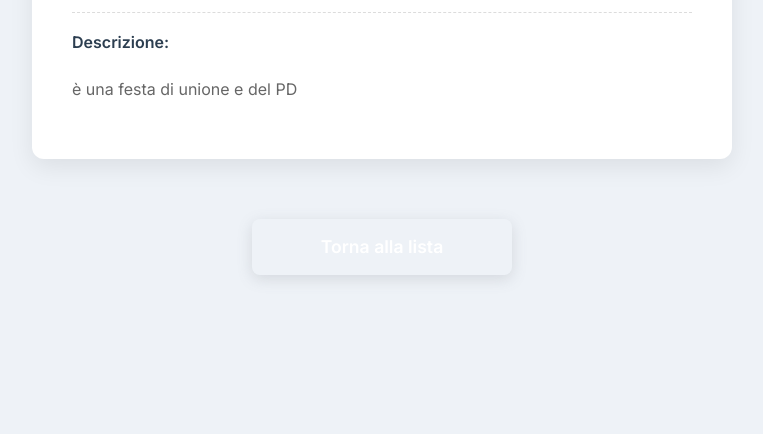
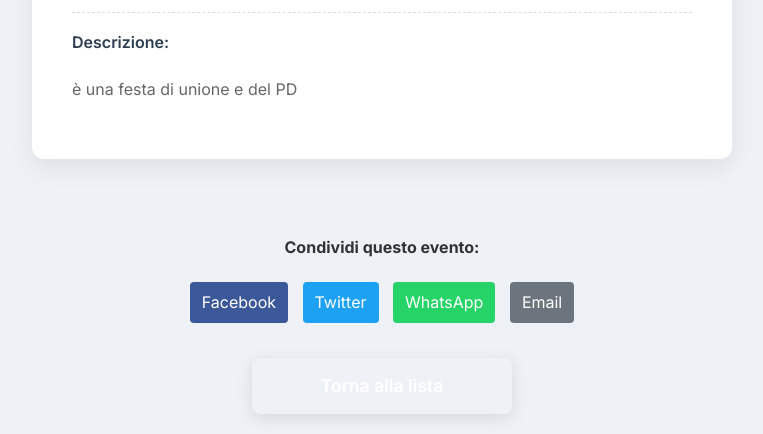
Before and after one commit to francesco-sergiano/ProgettoTecnologieWeb, a Django app: page /evento/1/ in a window 1280 px wide. Shown: the part 902-1336 px from the top of the page, without its empty margins (258-1021 px from the left). Before the commit the page ends 1182 px from the top, so only its background shows below. Run offline with Django 5.2, Linux system fonts and the light colour scheme; data comes from the database, SQL or seed files in the repository; both versions use the stored data as it was after the commit.

Commit message:
Aggiunta della condivisione via social

```diff
--- a/ProgettoTecnologieWebFrancescoSergiano/mappe/templates/mappe/dettaglio_evento.html
+++ b/ProgettoTecnologieWebFrancescoSergiano/mappe/templates/mappe/dettaglio_evento.html
@@ -187,6 +187,24 @@
             <p class="description"><strong>Descrizione:</strong> {{ evento.descrizione }}</p>
         </div>
     </div>
+<div style="margin-top:30px; text-align:center;">
+    <p><strong>Condividi questo evento:</strong></p>
+
+    <a href="https://www.facebook.com/sharer/sharer.php?u={{ request.build_absolute_uri }}"
+       target="_blank"
+       style="margin:5px; text-decoration:none; color:white; background:#3b5998; padding:8px 12px; border-radius:4px; display:inline-block;">Facebook</a>
+
+    <a href="https://twitter.com/intent/tweet?url={{ request.build_absolute_uri }}&text={{ evento.titolo }}"
+       target="_blank"
+       style="margin:5px; text-decoration:none; color:white; background:#1da1f2; padding:8px 12px; border-radius:4px; display:inline-block;">Twitter</a>
+
+    <a href="https://wa.me/?text={{ evento.titolo }}%20{{ request.build_absolute_uri }}"
+       target="_blank"
+       style="margin:5px; text-decoration:none; color:white; background:#25d366; padding:8px 12px; border-radius:4px; display:inline-block;">WhatsApp</a>
+
+    <a href="mailto:?subject={{ evento.titolo }}&body=Guarda questo evento: {{ request.build_absolute_uri }}"
+       style="margin:5px; text-decoration:none; color:white; background:#6c757d; padding:8px 12px; border-radius:4px; display:inline-block;">Email</a>
+</div>
 
     <a href="{% url 'lista' %}" class="back-link-button">Torna alla lista</a>
 </body>
```
Also changed, not shown: ProgettoTecnologieWebFrancescoSergiano/db.sqlite3.
